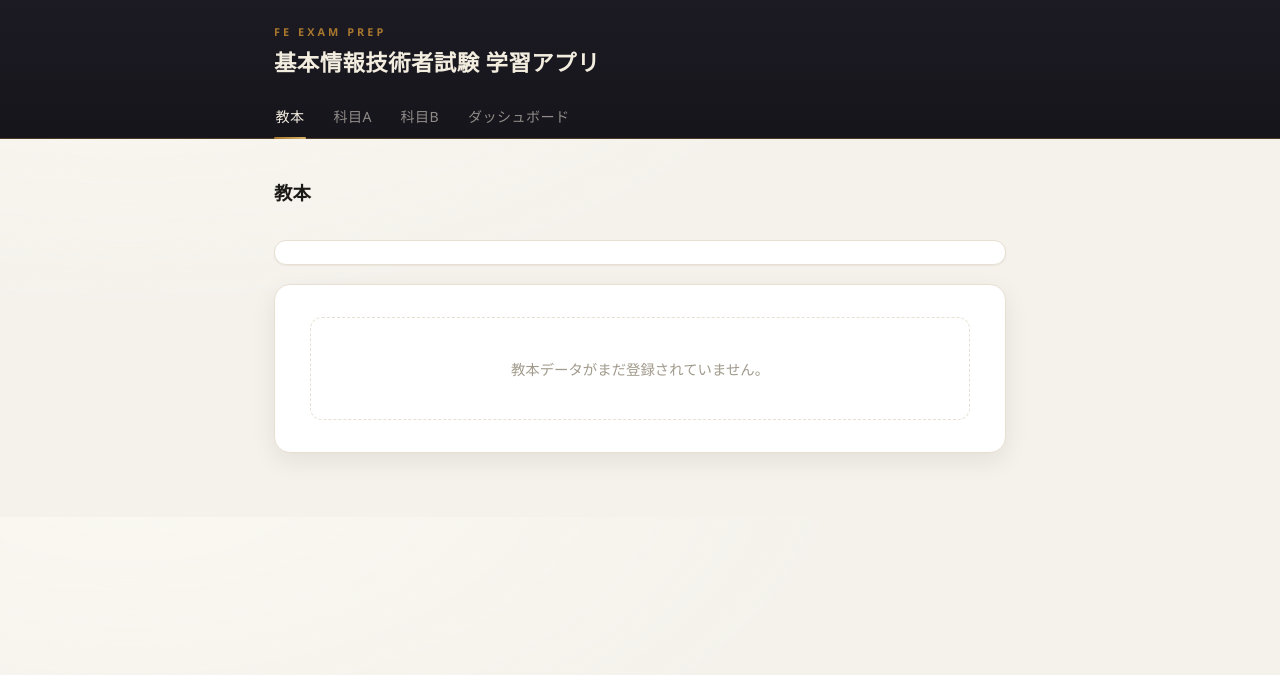
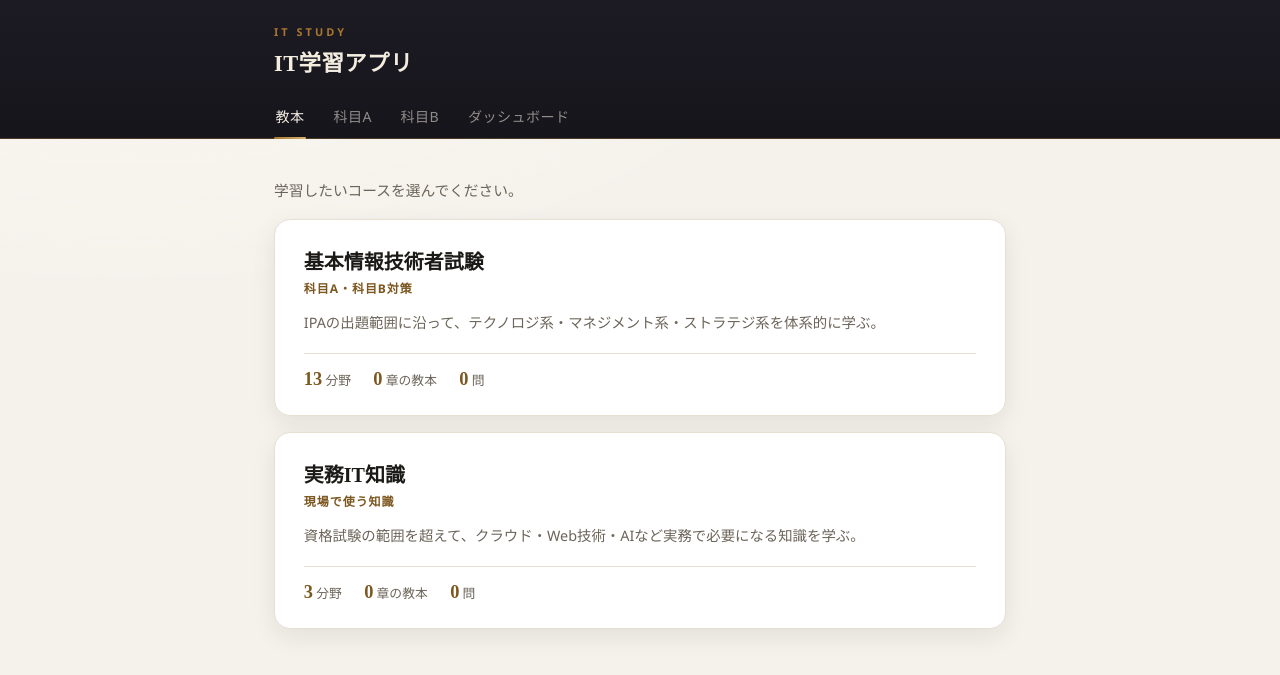
Before and after one commit to Yoshirou911/it-study-app, a FastAPI app: page / in a window 1280 px wide. Shown: the top 675 px of the page. Run offline with FastAPI, Linux system fonts and the light colour scheme; data that the repository does not hold is empty.

Commit message:
Split study tracks into courses with a dedicated screen each
The app mixed FE exam material with 実務IT知識 on one screen, even
though the latter is deliberately outside the exam syllabus. Opening the
app now shows a course picker, and choosing a course enters a screen
scoped to just that course.

Courses are defined as combinations of category groups (app/courses.py),
so adding 応用情報 later is a single entry rather than a restructure.
The notes, quiz, and progress endpoints take an optional course filter;
weighting.py can now restrict weak-point selection to a category subset.

The course's own subjects drive the UI: 実務IT知識 has no 科目B, so that
tab and the dashboard's subject switch disappear for it. Progress stays
scoped per course — answering a 実務 question does not appear in the FE
dashboard.

Verified in the browser: course cards show per-course counts, FE shows
13 categories across 3 groups, 実務 shows 3, quiz draws only from the
open course, and the back link returns to the picker.

```diff
--- /dev/null
+++ b/app/courses.py
@@ -0,0 +1,41 @@
+"""学習コースの定義。
+
+コースは分野グループ(category_groups の GROUP_ORDER)の組み合わせとして定義する。
+将来 応用情報技術者試験 などを追加する場合も、ここに1エントリ足すだけでよい。
+"""
+
+from app.category_groups import CATEGORY_TO_GROUP
+
+COURSES = [
+    {
+        "id": "fe",
+        "name": "基本情報技術者試験",
+        "subtitle": "科目A・科目B対策",
+        "description": "IPAの出題範囲に沿って、テクノロジ系・マネジメント系・ストラテジ系を体系的に学ぶ。",
+        "groups": ["テクノロジ系", "マネジメント系", "ストラテジ系"],
+        "subjects": ["A", "B"],
+    },
+    {
+        "id": "practical",
+        "name": "実務IT知識",
+        "subtitle": "現場で使う知識",
+        "description": "資格試験の範囲を超えて、クラウド・Web技術・AIなど実務で必要になる知識を学ぶ。",
+        "groups": ["実務IT知識"],
+        "subjects": ["A"],
+    },
+]
+
+_BY_ID = {c["id"]: c for c in COURSES}
+
+
+def get_course(course_id: str) -> dict | None:
+    return _BY_ID.get(course_id)
+
+
+def categories_of(course_id: str) -> list[str]:
+    """コースに属する分野名の一覧を返す。未知のIDなら空リスト。"""
+    course = _BY_ID.get(course_id)
+    if course is None:
+        return []
+    groups = set(course["groups"])
+    return [c for c, g in CATEGORY_TO_GROUP.items() if g in groups]
--- a/app/main.py
+++ b/app/main.py
@@ -6,7 +6,7 @@ from fastapi.staticfiles import StaticFiles
 from fastapi.templating import Jinja2Templates
 
 from app.db import Base, engine
-from app.routers import notes, progress, quiz
+from app.routers import courses, notes, progress, quiz
 
 BASE_DIR = Path(__file__).resolve().parent.parent
 
@@ -17,6 +17,7 @@ app = FastAPI(title="基本情報技術者試験 学習アプリ")
 app.mount("/static", StaticFiles(directory=BASE_DIR / "static"), name="static")
 templates = Jinja2Templates(directory=BASE_DIR / "templates")
 
+app.include_router(courses.router)
 app.include_router(quiz.router)
 app.include_router(progress.router)
 app.include_router(notes.router)
--- a/static/app.js
+++ b/static/app.js
@@ -1,4 +1,5 @@
 const state = {
+  course: null, // 選択中のコース(ホーム画面ではnull)
   subject: "A",
   currentQuestion: null,
   dashboardSubject: "A",
@@ -8,6 +9,12 @@ const state = {
 
 const el = {
   tabBtns: document.querySelectorAll(".tab-btn"),
+  courseNav: document.getElementById("course-nav"),
+  courseBar: document.getElementById("course-bar"),
+  backToHome: document.getElementById("back-to-home"),
+  brandTitle: document.getElementById("brand-title"),
+  courseList: document.getElementById("course-list"),
+  dashSubjectSwitch: document.getElementById("dash-subject-switch"),
   quizView: document.getElementById("quiz-view"),
   dashboardView: document.getElementById("dashboard-view"),
   category: document.getElementById("q-category"),
@@ -23,7 +30,6 @@ const el = {
   explanationBlock: document.getElementById("explanation-block"),
   explanationArea: document.getElementById("explanation-area"),
   nextQuestion: document.getElementById("next-question"),
-  dashSubjectBtns: document.querySelectorAll(".dash-subject-btn"),
   statsList: document.getElementById("stats-list"),
   textbookCategoryNav: document.getElementById("textbook-category-nav"),
   textbookChapterNav: document.getElementById("textbook-chapter-nav"),
@@ -72,20 +78,123 @@ el.tabBtns.forEach((btn) => {
   });
 });
 
-el.dashSubjectBtns.forEach((btn) => {
-  btn.addEventListener("click", () => {
-    el.dashSubjectBtns.forEach((b) => b.classList.remove("active"));
-    btn.classList.add("active");
-    state.dashboardSubject = btn.dataset.subject;
-    loadDashboard(state.dashboardSubject);
+el.backToHome.addEventListener("click", showHome);
+
+/** コース選択画面へ戻る */
+function showHome() {
+  state.course = null;
+  state.textbookCategory = null;
+  state.textbookChapter = null;
+  state.currentQuestion = null;
+
+  el.courseNav.hidden = true;
+  el.courseBar.hidden = true;
+  el.brandTitle.textContent = "IT学習アプリ";
+  switchView("home-view");
+  loadCourses();
+}
+
+async function loadCourses() {
+  const res = await fetch("/api/courses");
+  const courses = await res.json();
+  el.courseList.innerHTML = "";
+
+  courses.forEach((course) => {
+    const card = document.createElement("button");
+    card.className = "course-card";
+
+    const name = document.createElement("h3");
+    name.textContent = course.name;
+
+    const subtitle = document.createElement("span");
+    subtitle.className = "course-subtitle";
+    subtitle.textContent = course.subtitle;
+
+    const desc = document.createElement("p");
+    desc.className = "course-desc";
+    desc.textContent = course.description;
+
+    const stats = document.createElement("div");
+    stats.className = "course-stats";
+    [
+      [course.category_count, "分野"],
+      [course.chapter_count, "章の教本"],
+      [course.question_count, "問"],
+    ].forEach(([value, label]) => {
+      const item = document.createElement("span");
+      const num = document.createElement("strong");
+      num.textContent = value;
+      item.appendChild(num);
+      item.appendChild(document.createTextNode(label));
+      stats.appendChild(item);
+    });
+
+    card.appendChild(name);
+    card.appendChild(subtitle);
+    card.appendChild(desc);
+    card.appendChild(stats);
+    card.addEventListener("click", () => openCourse(course));
+    el.courseList.appendChild(card);
   });
-});
+}
+
+/** コース専用画面に入る */
+function openCourse(course) {
+  state.course = course;
+  state.subject = course.subjects[0];
+  state.dashboardSubject = course.subjects[0];
+  state.textbookCategory = null;
+  state.textbookChapter = null;
+  state.currentQuestion = null;
+
+  el.brandTitle.textContent = course.name;
+  el.courseNav.hidden = false;
+  el.courseBar.hidden = false;
+
+  // このコースに無い科目のタブは隠す(実務IT知識には科目Bが無い)
+  el.tabBtns.forEach((btn) => {
+    const subject = btn.dataset.subject;
+    btn.hidden = subject ? !course.subjects.includes(subject) : false;
+    btn.classList.toggle("active", btn.dataset.tab === "textbook");
+  });
+
+  renderDashboardSubjectSwitch(course);
+  switchView("textbook-view");
+  loadTextbookCategories();
+}
+
+function renderDashboardSubjectSwitch(course) {
+  el.dashSubjectSwitch.innerHTML = "";
+  if (course.subjects.length < 2) return; // 科目が1つだけなら切替は不要
+
+  course.subjects.forEach((subject) => {
+    const btn = document.createElement("button");
+    btn.className = "dash-subject-btn";
+    btn.textContent = `科目${subject}`;
+    if (subject === state.dashboardSubject) btn.classList.add("active");
+    btn.addEventListener("click", () => {
+      el.dashSubjectSwitch
+        .querySelectorAll("button")
+        .forEach((b) => b.classList.remove("active"));
+      btn.classList.add("active");
+      state.dashboardSubject = subject;
+      loadDashboard(subject);
+    });
+    el.dashSubjectSwitch.appendChild(btn);
+  });
+}
+
+/** APIに渡すコース絞り込みパラメータ */
+function courseParam() {
+  return state.course ? `course=${encodeURIComponent(state.course.id)}` : "";
+}
 
 async function loadNextQuestion() {
   el.resultArea.hidden = true;
   const excludeId = state.currentQuestion ? state.currentQuestion.id : "";
   const params = new URLSearchParams({ subject: state.subject });
   if (excludeId) params.set("exclude_id", excludeId);
+  if (state.course) params.set("course", state.course.id);
 
   const res = await fetch(`/api/quiz/next?${params}`);
   if (!res.ok) {
@@ -208,7 +317,7 @@ function buildRankBadge(pct) {
 }
 
 async function loadDashboard(subject) {
-  const res = await fetch(`/api/progress/summary?subject=${subject}`);
+  const res = await fetch(`/api/progress/summary?subject=${subject}&${courseParam()}`);
   const data = await res.json();
   el.statsList.innerHTML = "";
 
@@ -267,7 +376,7 @@ async function loadDashboard(subject) {
 }
 
 async function loadTextbookCategories() {
-  const res = await fetch("/api/notes/categories");
+  const res = await fetch(`/api/notes/categories?${courseParam()}`);
   const groups = await res.json();
   const allCategories = groups.flatMap((g) => g.categories);
   el.textbookCategoryNav.innerHTML = "";
@@ -601,4 +710,4 @@ function buildInlineElement(tagName, text) {
   return node;
 }
 
-loadTextbookCategories();
+loadCourses();
--- a/static/style.css
+++ b/static/style.css
@@ -96,6 +96,96 @@ nav { display: flex; gap: 1.6rem; }
   height: 2px;
   background: linear-gradient(90deg, var(--accent), #d9b46a);
   border-radius: 2px;
+}
+
+/* ---------- Course bar (in-course header) ---------- */
+
+#course-bar { margin-bottom: 0.9rem; }
+
+.back-btn {
+  border: none;
+  background: transparent;
+  color: rgba(243, 237, 224, 0.55);
+  cursor: pointer;
+  font-size: 0.8rem;
+  font-family: var(--sans);
+  padding: 0;
+  transition: color 0.18s ease;
+}
+
+.back-btn:hover { color: var(--accent); }
+
+/* ---------- Home (course selection) ---------- */
+
+.home-lead {
+  color: var(--ink-soft);
+  font-size: 0.92rem;
+  margin: 0 0 1.2rem;
+}
+
+#course-list { display: flex; flex-direction: column; gap: 1rem; }
+
+.course-card {
+  display: block;
+  width: 100%;
+  text-align: left;
+  background: var(--surface);
+  border: 1px solid var(--border);
+  border-radius: 16px;
+  padding: 1.6rem 1.8rem;
+  cursor: pointer;
+  font-family: var(--sans);
+  box-shadow: var(--shadow-md);
+  transition: transform 0.16s ease, box-shadow 0.2s ease, border-color 0.2s ease;
+}
+
+.course-card:hover {
+  transform: translateY(-2px);
+  box-shadow: var(--shadow-lg);
+  border-color: var(--accent);
+}
+
+.course-card h3 {
+  font-family: var(--serif);
+  font-size: 1.25rem;
+  font-weight: 600;
+  color: var(--ink);
+  margin: 0 0 0.25rem;
+}
+
+.course-subtitle {
+  display: block;
+  font-size: 0.75rem;
+  letter-spacing: 0.08em;
+  color: var(--accent-dark);
+  font-weight: 700;
+  margin-bottom: 0.8rem;
+}
+
+.course-desc {
+  font-size: 0.9rem;
+  line-height: 1.8;
+  color: var(--ink-soft);
+  margin: 0 0 1.1rem;
+}
+
+.course-stats {
+  display: flex;
+  gap: 1.4rem;
+  padding-top: 0.9rem;
+  border-top: 1px solid var(--border);
+}
+
+.course-stats span {
+  font-size: 0.8rem;
+  color: var(--ink-soft);
+}
+
+.course-stats strong {
+  font-family: var(--serif);
+  font-size: 1.15rem;
+  color: var(--accent-dark);
+  margin-right: 0.2rem;
 }
 
 /* ---------- Layout ---------- */
--- a/templates/index.html
+++ b/templates/index.html
@@ -3,17 +3,20 @@
 <head>
   <meta charset="UTF-8" />
   <meta name="viewport" content="width=device-width, initial-scale=1.0" />
-  <title>基本情報技術者試験 学習アプリ</title>
+  <title>IT学習アプリ</title>
   <link rel="stylesheet" href="/static/style.css" />
 </head>
 <body>
   <header>
     <div class="header-inner">
       <div class="brand">
-        <span class="brand-kicker">FE EXAM PREP</span>
-        <h1>基本情報技術者試験 学習アプリ</h1>
+        <span class="brand-kicker">IT STUDY</span>
+        <h1 id="brand-title">IT学習アプリ</h1>
       </div>
-      <nav>
+      <div id="course-bar" hidden>
+        <button id="back-to-home" class="back-btn">← コース選択にもどる</button>
+      </div>
+      <nav id="course-nav" hidden>
         <button class="tab-btn active" data-tab="textbook">教本</button>
         <button class="tab-btn" data-tab="quiz-a" data-subject="A">科目A</button>
         <button class="tab-btn" data-tab="quiz-b" data-subject="B">科目B</button>
@@ -23,7 +26,12 @@
   </header>
 
   <main>
-    <section id="textbook-view" class="view active">
+    <section id="home-view" class="view active">
+      <p class="home-lead">学習したいコースを選んでください。</p>
+      <div id="course-list"></div>
+    </section>
+
+    <section id="textbook-view" class="view">
       <h2>教本</h2>
       <div id="textbook-category-nav" class="category-group-nav"></div>
       <div id="textbook-chapter-nav" class="chapter-nav" hidden></div>
@@ -69,10 +77,7 @@
         </div>
       </div>
 
-      <div class="subject-switch">
-        <button class="dash-subject-btn active" data-subject="A">科目A</button>
-        <button class="dash-subject-btn" data-subject="B">科目B</button>
-      </div>
+      <div class="subject-switch" id="dash-subject-switch"></div>
       <div id="stats-list"></div>
     </section>
   </main>
```
Also changed, not shown: app/routers/courses.py (added, +41 -0 lines), app/routers/notes.py (+6 -3 lines), app/routers/progress.py (+8 -4 lines), app/routers/quiz.py (+11 -2 lines), app/schemas.py (+11 -0 lines), app/services/weighting.py (+19 -15 lines).
